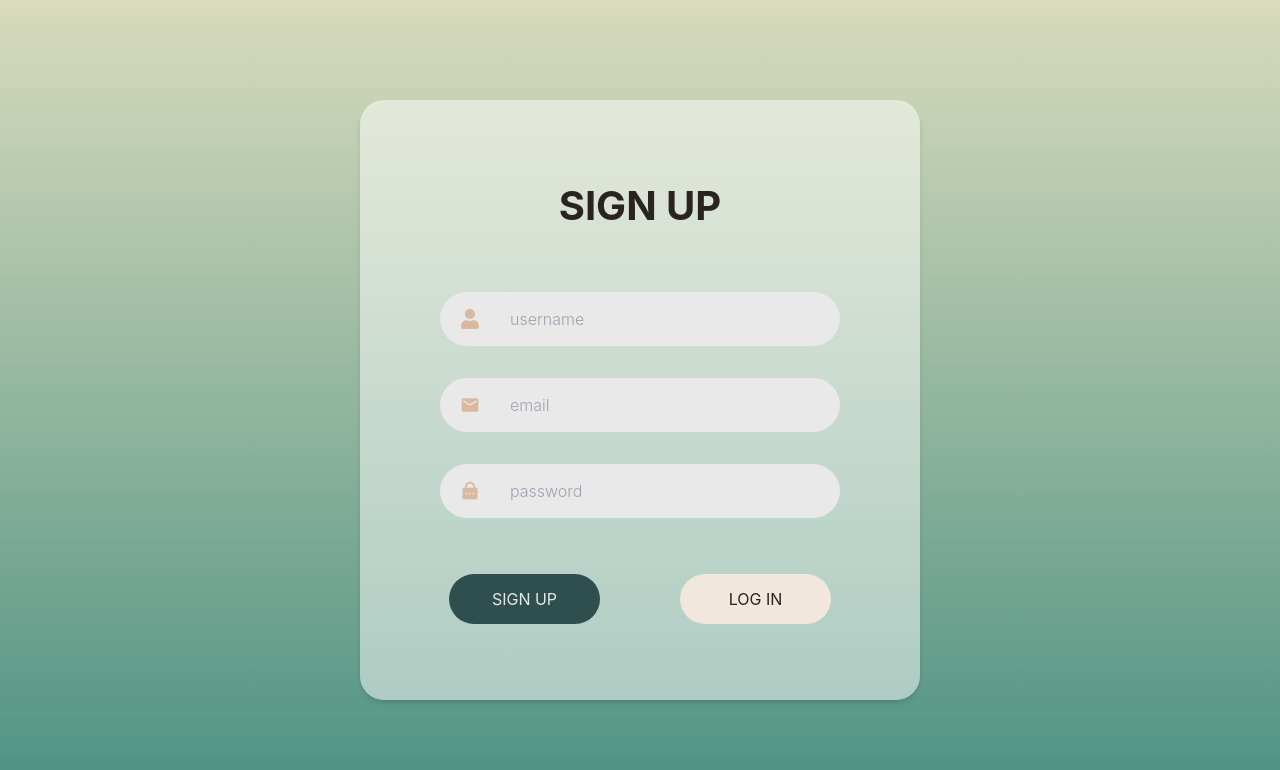
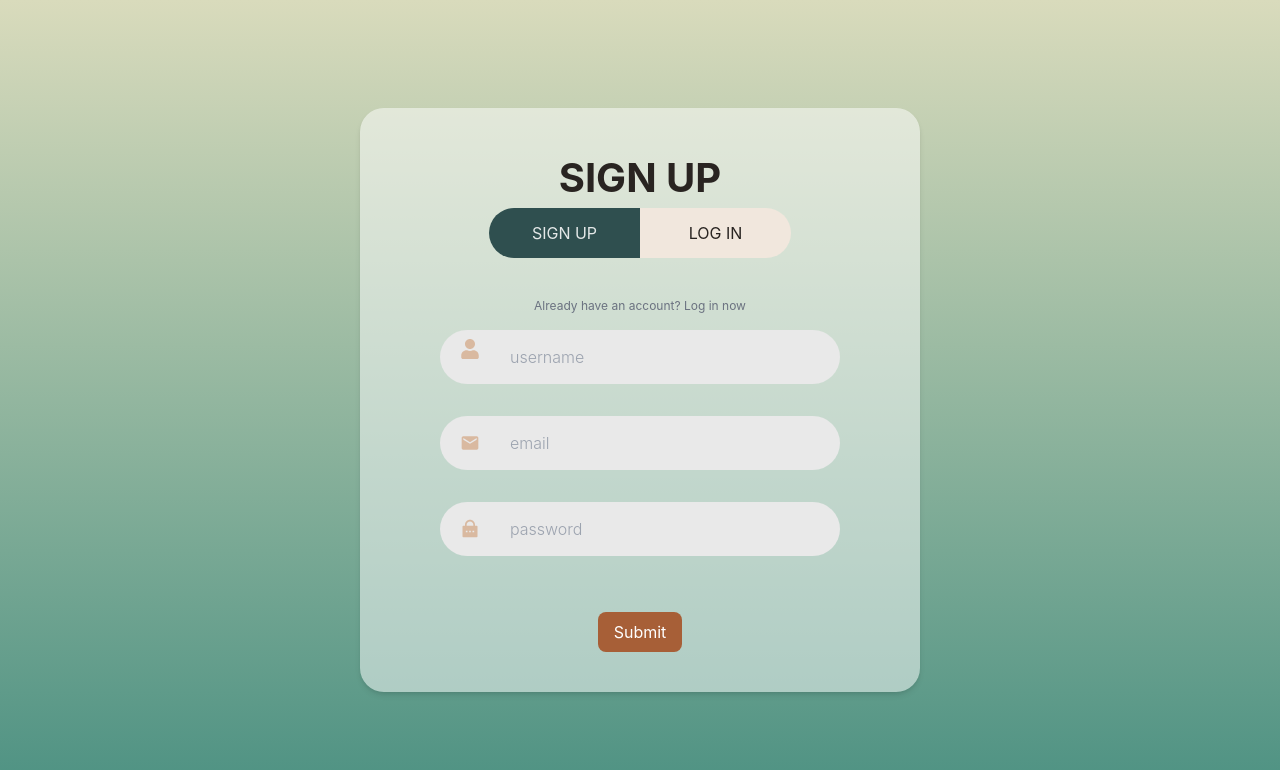
Before and after one commit to wends05/tracker-webapp-testing, a React (Vite) app in the folder client/: page /register in a window 1280 px wide. Shown: the top 770 px of the page. Built offline with nearby package versions, Linux system fonts and the light colour scheme; no server answers.

Commit message:
sign up back end and signup/login ui

```diff
--- a/client/src/routes/auth/Register.tsx
+++ b/client/src/routes/auth/Register.tsx
@@ -1,4 +1,4 @@
-import { useState } from "react";
+import { FormEvent, useState } from "react";
 import { FaUser } from "react-icons/fa";
 import { MdEmail } from "react-icons/md";
 import { RiLockPasswordFill } from "react-icons/ri";
@@ -8,23 +8,87 @@ import { RiLockPasswordFill } from "react-icons/ri";
 
 const Register = () => {
   const [change, setChange] = useState("SIGN UP");
+  //on submit funct -> fetch local host 3000/user
+  //post method funct ->
+  // {
+  //   email, username
+  // }
+
+  const [username, setUsername] = useState("");
+  const [email, setEmail] = useState("");
+  const [password, setPassword] = useState("");
+
+  const handleSubmit = async (ev: FormEvent) => {
+    ev.preventDefault();
+    if (username === "" || email === "" || password === "") {
+      console.log("EMPTY FIELD(S)");
+
+      return;
+    } else {
+      console.log("the form is submitted!");
+      try {
+        await fetch(`http://localhost:3000/user`, {
+          method: "POST",
+          body: JSON.stringify({ username, email }),
+          headers: {
+            "Content-Type": "application/json",
+          },
+        });
+      } catch (error) {
+        console.log("ERROR FETCH");
+      }
+    }
+  };
+
   return (
     <div className="flex bg-gradient-to-t from-[#4C9182] to-[#D9DBBC] w-full h-screen">
       <div className="flex justify-center items-center w-full h-full ">
-        <div className="flex flex-col items-center justify-center bg-white/50 h-3/4 w-4/4 rounded-3xl shadow-md ">
-          <text className="text-[#292421] text-[40px] font-bold">{change}</text>
+        <div className="flex flex-col items-center py-10 justify-center w-4/4  bg-white/50 rounded-3xl shadow-md ">
+          <p className="text-[#292421] text-[40px] font-bold">{change}</p>
+          <div className="flex">
+            <button
+              className={
+                change === "LOG IN"
+                  ? "w-[151px] h-[50px] rounded-l-full bg-[#F1E7DD] p-[10px] mx- text-[#292421] hover:bg-[#e4e4e4]"
+                  : "w-[151px] h-[50px] rounded-l-full bg-[#2F4F4F] p-[10px] mx- hover:bg-[#7A9590]"
+              }
+              onClick={() => {
+                setChange("SIGN UP");
+              }}
+            >
+              SIGN UP
+            </button>
+            <button
+              className={
+                change === "SIGN UP"
+                  ? "w-[151px] h-[50px] rounded-r-full bg-[#F1E7DD] p-[10px] mx- text-[#292421] hover:bg-[#e4e4e4]"
+                  : "w-[151px] h-[50px] rounded-r-full bg-[#2F4F4F] p-[10px] mx- hover:bg-[#7A9590]"
+              }
+              onClick={() => {
+                setChange("LOG IN");
+              }}
+            >
+              LOG IN
+            </button>
+          </div>
+
+          <form onSubmit={handleSubmit}>
             <div className="inputs flex flex-col px-20 py-10">
-            <div className="icons flex flex-col items-left space-y-16 absolute text-xl mt-9 ml-5"></div>
-
               <div className="username relative">
                 {change === "LOG IN" ? (
                   <div></div>
                 ) : (
                   <>
+                    <h6 className="text-gray-500 text-xs flex justify-center items-center ">
+                      Already have an account? Log in now
+                    </h6>
+
                     <input
                       className="w-[400px] h-[54px] rounded-[50px] my-4 bg-[#e9e9e9] hover:bg-[#D9D9D9CC] focus:outline-none focus:outline-[#2F4F4F] placeholder:[#6b7280] ps-[70px] font-light overflow-x-auto"
                       placeholder="username"
                       type="text"
+                      value={username}
+                      onChange={(e) => setUsername(e.target.value)}
                     />
                     <FaUser
                       color="#D9B9A0"
@@ -38,6 +102,8 @@ const Register = () => {
                   className="w-[400px] h-[54px] rounded-[30px] my-4 bg-[#e9e9e9] hover:bg-[#D9D9D9CC] focus:outline-none focus:outline-[#2F4F4F] placeholder:[#6b7280] ps-[70px] font-light overflow-x-auto"
                   placeholder="email"
                   type="text"
+                  value={email}
+                  onChange={(e) => setEmail(e.target.value)}
                 />
                 <MdEmail
                   color="#D9B9A0"
@@ -49,7 +115,9 @@ const Register = () => {
                 <input
                   className="w-[400px] h-[54px] rounded-[30px] my-4 bg-[#e9e9e9] hover:bg-[#D9D9D9CC] focus:outline-none focus:outline-[#2F4F4F] placeholder:[#6b7280] ps-[70px] font-light overflow-x-auto"
                   placeholder="password"
-                type="text"
+                  type="password"
+                  value={password}
+                  onChange={(e) => setPassword(e.target.value)}
                 />
                 <RiLockPasswordFill
                   color="#D9B9A0"
@@ -58,31 +126,14 @@ const Register = () => {
               </div>
             </div>
             <div className="buttons flex flex-row justify-center items-center">
-            <button
-              className={
-                change === "LOG IN"
-                  ? "w-[151px] h-[50px] rounded-full bg-[#F1E7DD] p-[10px] mx-10 text-[#292421] hover:bg-[#e4e4e4]"
-                  : "w-[151px] h-[50px] rounded-full bg-[#2F4F4F] p-[10px] mx-10 hover:bg-[#7A9590]"
-              }
-              onClick={() => {
-                setChange("SIGN UP");
-              }}
-            >
-              SIGN UP
-            </button>
-            <button
-              className={
-                change === "SIGN UP"
-                  ? "w-[151px] h-[50px] rounded-full bg-[#F1E7DD] p-[10px] mx-10 text-[#292421] hover:bg-[#e4e4e4]"
-                  : "w-[151px] h-[50px] rounded-full bg-[#2F4F4F] p-[10px] mx-10 hover:bg-[#7A9590]"
-              }
-              onClick={() => {
-                setChange("LOG IN");
-              }}
-            >
-              LOG IN
-            </button>
+              <input
+                type="submit"
+                className="bg-slate-600 active:bg-[#F1E7DD]"
+                title={change}
+                id="submit"
+              />
             </div>
+          </form>
         </div>
       </div>
     </div>
--- a/client/src/utils/UserContext.tsx
+++ b/client/src/utils/UserContext.tsx
@@ -10,7 +10,7 @@ interface IUserContext {
 export const UserContext = createContext<IUserContext>({
   user: null,
   setUser: () => {},
-  supabaseSession: null,
+  supabaseSession: null, //ngalan sang crayon
 });
 
 export const supabase = createClient(
@@ -56,6 +56,7 @@ const UserProvider = ({ children }: { children: React.ReactNode }) => {
           console.error("ERROR: ", error);
         }
       }
+
     });
 
     return () => subscription.unsubscribe();
```
Also changed, not shown: 1 other file (tests, documents, lock files or other folders). Lines whose indentation alone changed are shown as unchanged.
